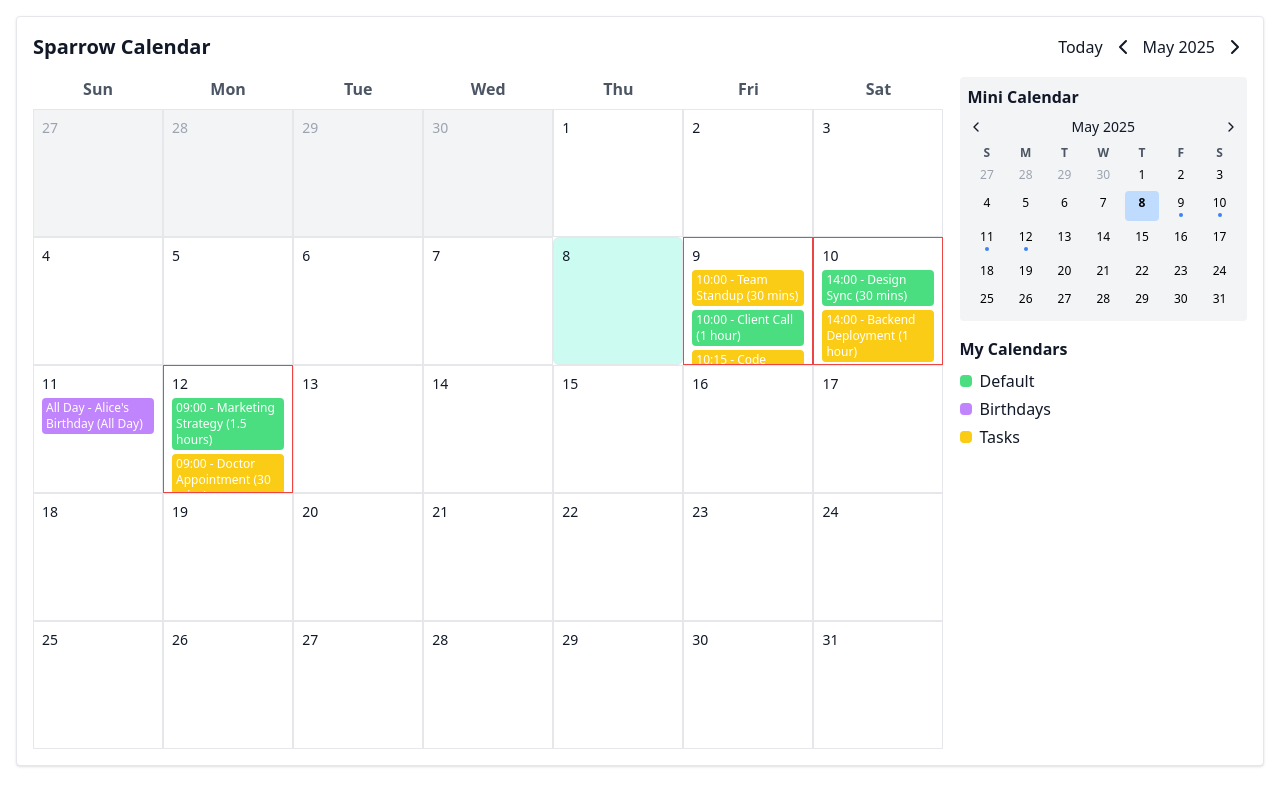
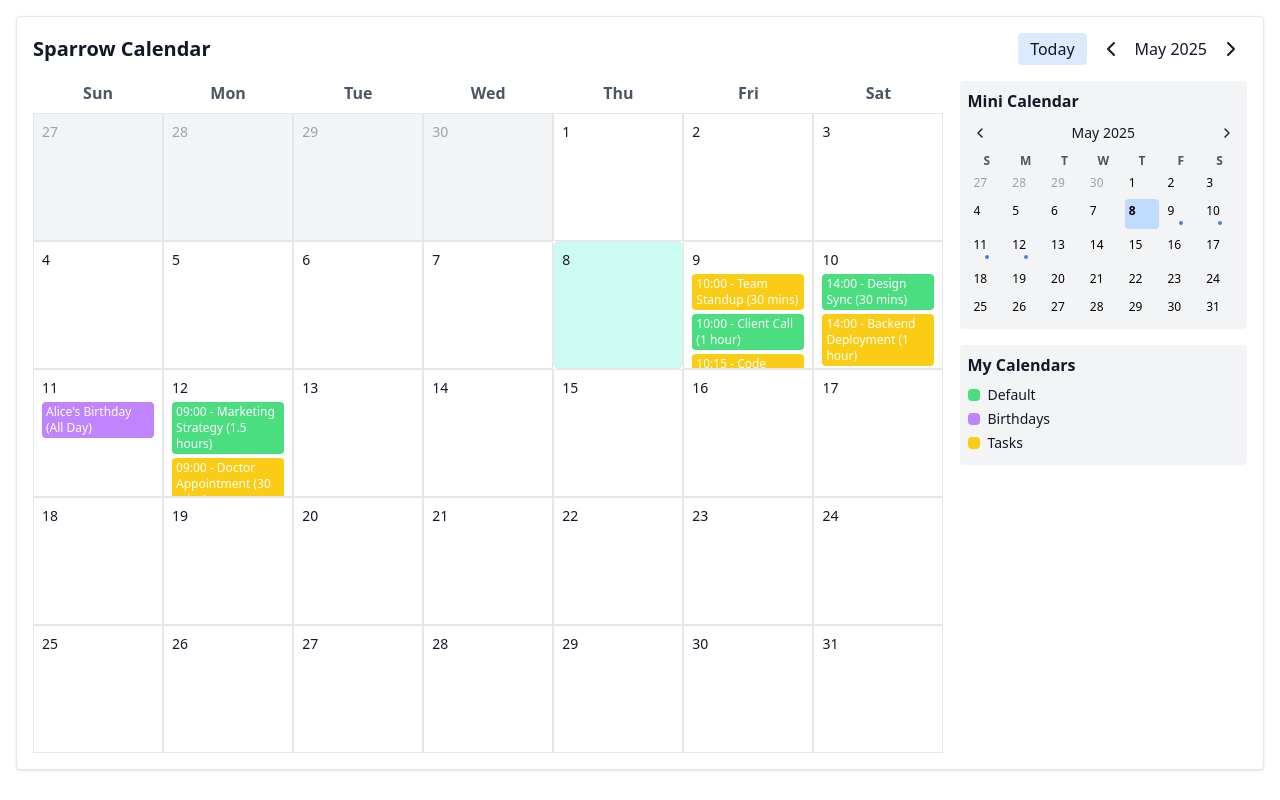
Before and after one commit to Jaam-3122/sparrow-calendar-app, a React (Vite) app: page / in a window 1280 px wide. Built offline with nearby package versions, Linux system fonts and the light colour scheme.

Commit message:
Fixed event loading and conflict detection

```diff
--- a/src/components/CalendarApp.jsx
+++ b/src/components/CalendarApp.jsx
@@ -1,3 +1,5 @@
+
+
 
 // import React, { useState, useEffect } from 'react';
 // import {
@@ -38,9 +40,13 @@
 //       <h2 className="text-xl font-bold">Sparrow Calendar</h2>
 //       <div className="flex gap-2 items-center">
 //         <button className="btn" onClick={() => setCurrentDate(new Date())}>Today</button>
-//         <button onClick={() => setCurrentDate(subMonths(currentDate, 1))}><ChevronLeft /></button>
+//         <button onClick={() => setCurrentDate(subMonths(currentDate, 1))}>
+//           <ChevronLeft />
+//         </button>
 //         <span className="font-medium">{format(currentDate, 'MMMM yyyy')}</span>
-//         <button onClick={() => setCurrentDate(addMonths(currentDate, 1))}><ChevronRight /></button>
+//         <button onClick={() => setCurrentDate(addMonths(currentDate, 1))}>
+//           <ChevronRight />
+//         </button>
 //       </div>
 //     </div>
 //   );
@@ -63,14 +69,14 @@
 
 //         days.push(
 //           <div
-//             key={day}
+//             key={cloneDay}
 //             className={`border p-2 h-32 overflow-auto text-sm relative
-//               ${!isSameMonth(day, monthStart) ? 'bg-gray-100 text-gray-400' : ''}
-//               ${isSameDay(day, new Date()) ? 'bg-teal-100 rounded-md' : ''}
+//               ${!isSameMonth(cloneDay, monthStart) ? 'bg-gray-100 text-gray-400' : ''}
+//               ${isSameDay(cloneDay, new Date()) ? 'bg-teal-100 rounded-md' : ''}
 //               ${conflict ? 'border-red-500' : ''}`}
 //             title={conflict ? 'Conflict: Multiple events at the same time' : ''}
 //           >
-//             <div className="font-medium">{format(day, 'd')}</div>
+//             <div className="font-medium">{format(cloneDay, 'd')}</div>
 //             {dayEvents.map((event, idx) => (
 //               <div
 //                 key={idx}
@@ -97,6 +103,69 @@
 //     </div>
 //   );
 
+//   const renderMiniCalendar = () => {
+//     const start = startOfWeek(startOfMonth(currentDate));
+//     const end = endOfWeek(endOfMonth(currentDate));
+//     const days = [];
+//     let day = start;
+
+//     while (day <= end) {
+//       const isToday = isSameDay(day, new Date());
+//       const hasEvent = events.some(e => e.date === format(day, 'yyyy-MM-dd'));
+//       const isCurrentMonth = isSameMonth(day, currentDate);
+
+//       days.push(
+//         <div
+//           key={day.toString()}
+//           className={`p-1 m-0.5 rounded cursor-pointer ${
+//             isCurrentMonth ? 'text-black' : 'text-gray-400'
+//           } ${isToday ? 'bg-blue-200 font-bold' : ''}`}
+//           onClick={(e) => {
+//             e.stopPropagation(); // Prevent bubbling to outer div
+//             setCurrentDate(day);
+//           }}
+//         >
+//           {format(day, 'd')}
+//           {hasEvent && (
+//             <div className="w-1 h-1 bg-blue-500 rounded-full mx-auto mt-0.5" />
+//           )}
+//         </div>
+//       );
+//       day = addDays(day, 1);
+//     }
+
+//     return (
+//       <div className="bg-gray-100 rounded p-2 mb-4">
+//         <h3 className="font-semibold mb-2">Mini Calendar</h3>
+//         <div className="flex items-center justify-between mb-2">
+//           <button onClick={(e) => {
+//             e.stopPropagation();
+//             setCurrentDate(subMonths(currentDate, 1));
+//           }}>
+//             <ChevronLeft size={16} />
+//           </button>
+//           <span className="text-sm font-medium">{format(currentDate, 'MMMM yyyy')}</span>
+//           <button onClick={(e) => {
+//             e.stopPropagation();
+//             setCurrentDate(addMonths(currentDate, 1));
+//           }}>
+//             <ChevronRight size={16} />
+//           </button>
+//         </div>
+
+//         <div className="grid grid-cols-7 text-center text-xs font-semibold text-gray-600">
+//           {['S', 'M', 'T', 'W', 'T', 'F', 'S'].map(d => (
+//             <div key={d}>{d}</div>
+//           ))}
+//         </div>
+
+//         <div className="grid grid-cols-7 text-center text-xs">
+//           {days}
+//         </div>
+//       </div>
+//     );
+//   };
+
 //   return (
 //     <div className="p-4 max-w-7xl mx-auto">
 //       <div className="border rounded shadow bg-white">
@@ -108,60 +177,7 @@
 //               {renderCells()}
 //             </div>
 //             <div className="w-1/4 pl-4">
-//               {/* <div className="bg-gray-100 rounded p-2 mb-4">
-//                 <h3 className="font-semibold mb-2">Mini Calendar</h3>
-//                 <div>{format(currentDate, 'MMMM yyyy')}</div>
-//               </div> */}
-//               <div className="bg-gray-100 rounded p-2 mb-4">
-//   <h3 className="font-semibold mb-2">Mini Calendar</h3>
-//   <div className="flex items-center justify-between mb-2">
-//     <button onClick={() => setCurrentDate(subMonths(currentDate, 1))}>
-//       <ChevronLeft size={16} />
-//     </button>
-//     <span className="text-sm font-medium">{format(currentDate, 'MMMM yyyy')}</span>
-//     <button onClick={() => setCurrentDate(addMonths(currentDate, 1))}>
-//       <ChevronRight size={16} />
-//     </button>
-//   </div>
-
-//   <div className="grid grid-cols-7 text-center text-xs font-semibold text-gray-600">
-//     {['S', 'M', 'T', 'W', 'T', 'F', 'S'].map(d => (
-//       <div key={d}>{d}</div>
-//     ))}
-//   </div>
-
-//   <div className="grid grid-cols-7 text-center text-xs">
-//     {(() => {
-//       const start = startOfWeek(startOfMonth(currentDate));
-//       const end = endOfWeek(endOfMonth(currentDate));
-//       const days = [];
-//       let day = start;
-
-//       while (day <= end) {
-//         const isToday = isSameDay(day, new Date());
-//         const hasEvent = events.some(e => e.date === format(day, 'yyyy-MM-dd'));
-//         const isCurrentMonth = isSameMonth(day, currentDate);
-
-//         days.push(
-//           <div
-//             key={day}
-//             className={`p-1 m-0.5 rounded cursor-pointer ${
-//               isCurrentMonth ? 'text-black' : 'text-gray-400'
-//             } ${isToday ? 'bg-blue-200 font-bold' : ''}`}
-//             onClick={() => setCurrentDate(day)}
-//           >
-//             {format(day, 'd')}
-//             {hasEvent && (
-//               <div className="w-1 h-1 bg-blue-500 rounded-full mx-auto mt-0.5" />
-//             )}
-//           </div>
-//         );
-//         day = addDays(day, 1);
-//       }
-//       return days;
-//     })()}
-//   </div>
-// </div>
+//               {renderMiniCalendar()}
 
 //               <div>
 //                 <h3 className="font-semibold mb-2">My Calendars</h3>
@@ -184,8 +200,6 @@
 
 
 
-
-
 import React, { useState, useEffect } from 'react';
 import {
   addMonths, subMonths, format, startOfMonth, endOfMonth,
@@ -199,37 +213,96 @@ const categoryColors = {
   Tasks: "bg-yellow-400",
 };
 
-function hasConflict(events) {
-  const seen = {};
-  for (const e of events) {
-    const key = `${e.date}-${e.time}`;
-    if (seen[key]) return true;
-    seen[key] = true;
+function hasTimeConflict(events) {
+  const timeSlots = {};
+
+  for (const event of events) {
+    if (event.time === "All Day") continue;
+
+    const [startHour, startMin] = event.time.split(':').map(Number);
+    const durationParts = event.duration.split(' ');
+    const durationHours = durationParts.includes('hour') ? parseInt(durationParts[0]) : 0;
+    const durationMins = durationParts.includes('min') ? parseInt(durationParts[durationParts.length - 2]) : 0;
+
+    const startTime = startHour * 60 + startMin;
+    const endTime = startTime + durationHours * 60 + durationMins;
+
+    for (let t = startTime; t < endTime; t++) {
+      if (timeSlots[t]) return true;
+      timeSlots[t] = true;
+    }
   }
+
   return false;
 }
 
 export default function CalendarApp() {
   const [currentDate, setCurrentDate] = useState(new Date());
   const [events, setEvents] = useState([]);
+  const [loading, setLoading] = useState(false);
+  const [error, setError] = useState(null);
 
   useEffect(() => {
-    fetch('/events.json')
-      .then(res => res.json())
-      .then(data => setEvents(data))
-      .catch(err => console.error("Failed to load events:", err));
+    const loadEvents = async () => {
+      try {
+        setLoading(true);
+        setError(null);
+
+        // Try multiple possible paths
+        const possiblePaths = [
+          '/events.json',
+          './events.json'
+        ];
+
+        let response;
+
+        for (const path of possiblePaths) {
+          try {
+            response = await fetch(path);
+            if (response.ok) break;
+          } catch (err) {
+            console.warn(`Failed to fetch from ${path}:`, err);
+          }
+        }
+
+        if (!response || !response.ok) {
+          throw new Error(`Failed to load events`);
+        }
+
+        const data = await response.json();
+        setEvents(data);
+      } catch (err) {
+        console.error("Error loading events:", err);
+        setError("Failed to load events. Please check console for details.");
+      } finally {
+        setLoading(false);
+      }
+    };
+
+    loadEvents();
   }, []);
 
   const header = () => (
     <div className="flex items-center justify-between mb-4">
       <h2 className="text-xl font-bold">Sparrow Calendar</h2>
       <div className="flex gap-2 items-center">
-        <button className="btn" onClick={() => setCurrentDate(new Date())}>Today</button>
-        <button onClick={() => setCurrentDate(subMonths(currentDate, 1))}>
+        <button
+          className="px-3 py-1 bg-blue-100 rounded hover:bg-blue-200"
+          onClick={() => setCurrentDate(new Date())}
+        >
+          Today
+        </button>
+        <button
+          className="p-1 hover:bg-gray-100 rounded"
+          onClick={() => setCurrentDate(subMonths(currentDate, 1))}
+        >
           <ChevronLeft />
         </button>
         <span className="font-medium">{format(currentDate, 'MMMM yyyy')}</span>
-        <button onClick={() => setCurrentDate(addMonths(currentDate, 1))}>
+        <button
+          className="p-1 hover:bg-gray-100 rounded"
+          onClick={() => setCurrentDate(addMonths(currentDate, 1))}
+        >
           <ChevronRight />
         </button>
       </div>
@@ -249,32 +322,43 @@ export default function CalendarApp() {
     while (day <= endDate) {
       for (let i = 0; i < 7; i++) {
         const cloneDay = day;
-        const dayEvents = events.filter(e => e.date === format(cloneDay, 'yyyy-MM-dd'));
-        const conflict = hasConflict(dayEvents);
+        const formattedDate = format(cloneDay, 'yyyy-MM-dd');
+        const dayEvents = events.filter(e => e.date === formattedDate);
+        const hasConflict = hasTimeConflict(dayEvents);
 
         days.push(
           <div
-            key={cloneDay}
+            key={cloneDay.toString()}
             className={`border p-2 h-32 overflow-auto text-sm relative
               ${!isSameMonth(cloneDay, monthStart) ? 'bg-gray-100 text-gray-400' : ''}
               ${isSameDay(cloneDay, new Date()) ? 'bg-teal-100 rounded-md' : ''}
-              ${conflict ? 'border-red-500' : ''}`}
-            title={conflict ? 'Conflict: Multiple events at the same time' : ''}
+              ${hasConflict ? 'border-2 border-red-500' : ''}`}
+            title={hasConflict ? 'Time conflict: Events overlap' : ''}
           >
             <div className="font-medium">{format(cloneDay, 'd')}</div>
             {dayEvents.map((event, idx) => (
               <div
-                key={idx}
-                className={`mt-1 px-1 py-0.5 rounded text-white text-xs ${categoryColors[event.category] || 'bg-blue-400'}`}
+                key={`${event.date}-${event.time}-${idx}`}
+                className={`mt-1 px-1 py-0.5 rounded text-white text-xs ${
+                  categoryColors[event.category] || 'bg-blue-400'
+                }`}
               >
-                {event.time} - {event.title} ({event.duration})
+                {event.time === "All Day" ? (
+                  <span>{event.title} (All Day)</span>
+                ) : (
+                  <span>{event.time} - {event.title} ({event.duration})</span>
+                )}
               </div>
             ))}
           </div>
         );
         day = addDays(day, 1);
       }
-      rows.push(<div className="grid grid-cols-7" key={day}>{days}</div>);
+      rows.push(
+        <div className="grid grid-cols-7" key={day.toString()}>
+          {days}
+        </div>
+      );
       days = [];
     }
     return <div>{rows}</div>;
@@ -302,13 +386,11 @@ export default function CalendarApp() {
       days.push(
         <div
           key={day.toString()}
-          className={`p-1 m-0.5 rounded cursor-pointer ${
-            isCurrentMonth ? 'text-black' : 'text-gray-400'
-          } ${isToday ? 'bg-blue-200 font-bold' : ''}`}
-          onClick={(e) => {
-            e.stopPropagation(); // Prevent bubbling to outer div
-            setCurrentDate(day);
-          }}
+          className={`p-1 m-0.5 rounded cursor-pointer text-xs
+            ${isCurrentMonth ? 'text-black' : 'text-gray-400'}
+            ${isToday ? 'bg-blue-200 font-bold' : ''}
+            hover:bg-gray-200`}
+          onClick={() => setCurrentDate(day)}
         >
           {format(day, 'd')}
           {hasEvent && (
@@ -323,17 +405,17 @@ export default function CalendarApp() {
       <div className="bg-gray-100 rounded p-2 mb-4">
         <h3 className="font-semibold mb-2">Mini Calendar</h3>
         <div className="flex items-center justify-between mb-2">
-          <button onClick={(e) => {
-            e.stopPropagation();
-            setCurrentDate(subMonths(currentDate, 1));
-          }}>
+          <button
+            className="p-1 hover:bg-gray-200 rounded"
+            onClick={() => setCurrentDate(subMonths(currentDate, 1))}
+          >
             <ChevronLeft size={16} />
           </button>
-          <span className="text-sm font-medium">{format(currentDate, 'MMMM yyyy')}</span>
-          <button onClick={(e) => {
-            e.stopPropagation();
-            setCurrentDate(addMonths(currentDate, 1));
-          }}>
+          <span className="text-sm font-medium">{format(currentDate, 'MMM yyyy')}</span>
+          <button
+            className="p-1 hover:bg-gray-200 rounded"
+            onClick={() => setCurrentDate(addMonths(currentDate, 1))}
+          >
             <ChevronRight size={16} />
           </button>
         </div>
@@ -344,7 +426,7 @@ export default function CalendarApp() {
           ))}
         </div>
 
-        <div className="grid grid-cols-7 text-center text-xs">
+        <div className="grid grid-cols-7">
           {days}
         </div>
       </div>
@@ -353,23 +435,35 @@ export default function CalendarApp() {
 
   return (
     <div className="p-4 max-w-7xl mx-auto">
+      {loading && (
+        <div className="fixed inset-0 bg-black bg-opacity-50 flex items-center justify-center z-50">
+          <div className="bg-white p-6 rounded-lg shadow-lg">
+            <p>Loading calendar events...</p>
+          </div>
+        </div>
+      )}
+
       <div className="border rounded shadow bg-white">
         <div className="p-4">
           {header()}
-          <div className="flex">
-            <div className="w-3/4">
+          {error && (
+            <div className="text-red-500 p-4">
+              {error}
+            </div>
+          )}
+          <div className="flex flex-col md:flex-row">
+            <div className="w-full md:w-3/4">
               {daysOfWeek()}
               {renderCells()}
             </div>
-            <div className="w-1/4 pl-4">
+            <div className="w-full md:w-1/4 pl-0 md:pl-4 mt-4 md:mt-0">
               {renderMiniCalendar()}
-
-              <div>
+              <div className="bg-gray-100 rounded p-2">
                 <h3 className="font-semibold mb-2">My Calendars</h3>
-                {Object.keys(categoryColors).map(cat => (
-                  <div key={cat} className="flex items-center space-x-2 mb-1">
-                    <div className={`w-3 h-3 rounded ${categoryColors[cat]}`}></div>
-                    <span>{cat}</span>
+                {Object.entries(categoryColors).map(([category, color]) => (
+                  <div key={category} className="flex items-center space-x-2 mb-1">
+                    <div className={`w-3 h-3 rounded ${color}`} />
+                    <span className="text-sm">{category}</span>
                   </div>
                 ))}
               </div>
```
